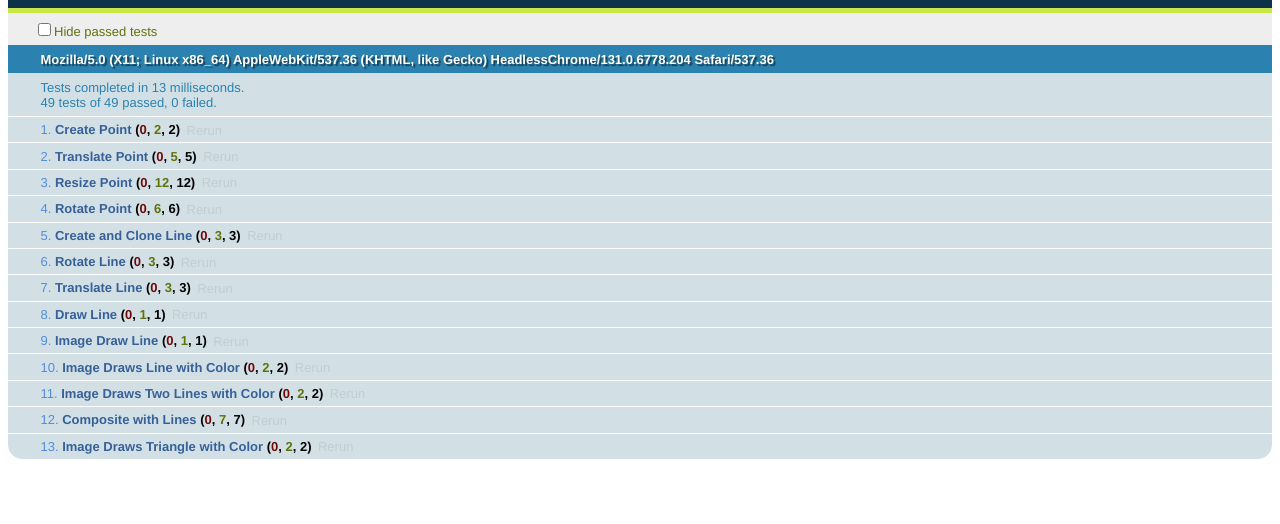
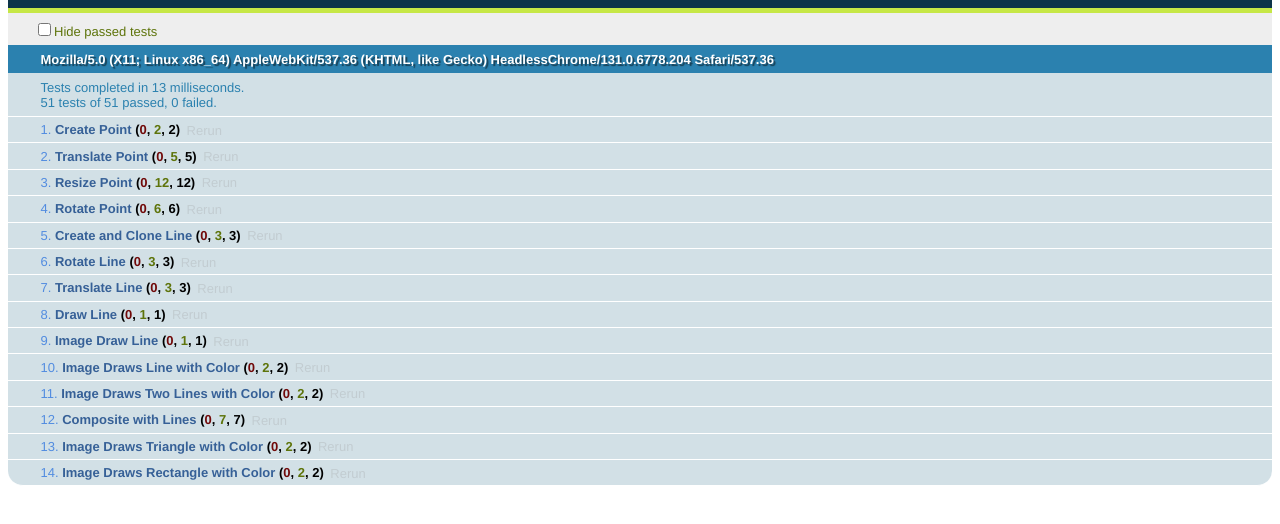
Before and after one commit to ajlopez/AjDrawJs, a plain HTML site: page test/index.html in a window 1280 px wide. Shown: the part 48-572 px from the top of the page. Drawn offline with Linux system fonts and the light colour scheme.

Commit message:
License; Rectangle with first test

```diff
--- a/src/ajdraw.js
+++ b/src/ajdraw.js
@@ -195,6 +195,23 @@ AjDraw = function() {
 	Triangle.prototype = new Composite();
 	Triangle.prototype.constructor = Triangle;
 
+	function Rectangle(point1, point2, style) {
+        var point3 = new Point(point2.x, point1.y);
+        var point4 = new Point(point1.x, point2.y);
+
+		Composite.prototype.constructor.call(
+			this,
+			[new Line(point1, point3),
+			new Line(point3, point2),
+			new Line(point2, point4),
+            new Line(point4, point1)],
+			style
+		);
+	}
+
+	Rectangle.prototype = new Composite();
+	Rectangle.prototype.constructor = Rectangle;
+
 	function XFunction(fn, from, to, step, style) {
 		var lines = [];
 		var points = [];
@@ -362,6 +379,7 @@ AjDraw = function() {
 		Image: Image,
 		Composite: Composite,
 		Triangle: Triangle,
+        Rectangle: Rectangle,
 		XFunction: XFunction,
 		YFunction: YFunction,
 		PointFunction: PointFunction,
--- a/test/index.html
+++ b/test/index.html
@@ -239,6 +239,35 @@
 			ok(ctx.verify());
 			equal(ctx.strokeStyle, "red");
 		});
+
+		test("Image Draws Rectangle with Color", function() {
+			var ctx = Mock().method("moveTo", 1)
+				.withArguments(10, 20)
+				.end()
+				.method("lineTo", 4)
+				.withArguments(30, 20)
+				.withArguments(30, 40)
+				.withArguments(10, 40)
+				.withArguments(10, 20)
+				.end()
+				.method("save", 1)
+				.end()
+				.method("restore", 1)
+				.end()
+				.method("beginPath", 1)
+				.end()
+				.method("stroke", 1)
+				.end()
+				.property("strokeStyle", null)
+
+			var image = new AjDraw.Image(ctx);
+
+			var tr = new AjDraw.Rectangle(p(10,20), p(30,40), { color: "red" });
+
+			tr.draw(image);
+			ok(ctx.verify());
+			equal(ctx.strokeStyle, "red");
+		});
 	});
 
 	function p(x, y) {
```
Also changed, not shown: 3 other files.
